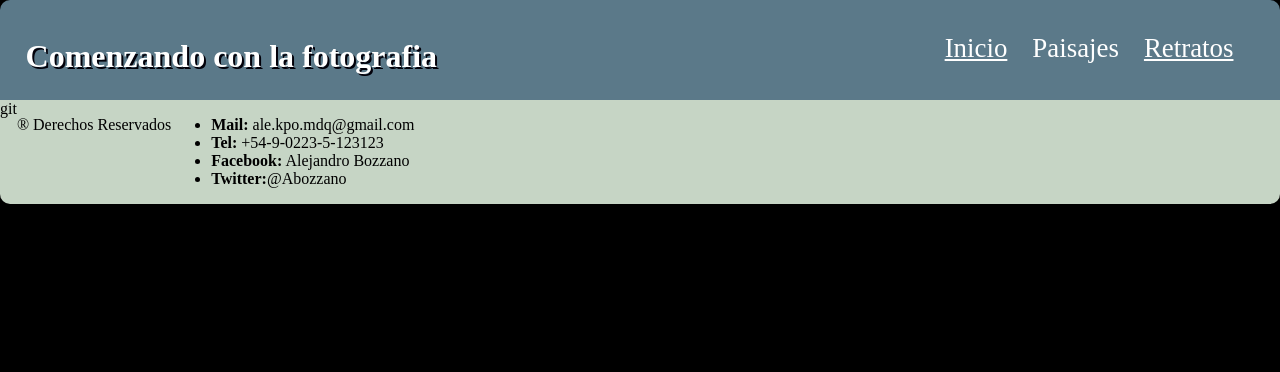
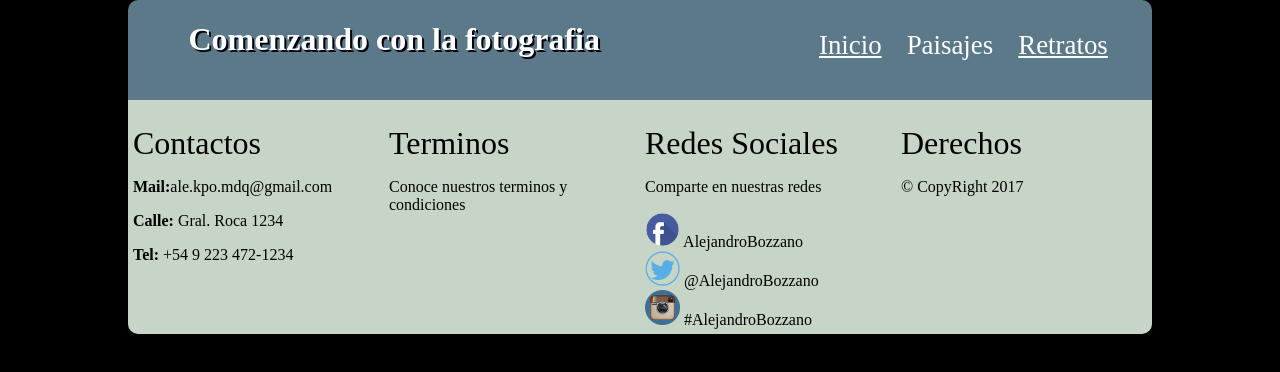
Before and after one commit to AGBozzano/CSSyDWR, a plain HTML site: page paisajes.html in a window 1280 px wide. Drawn offline with Linux system fonts and the light colour scheme.

Commit message:
Cargando Detalles

```diff
--- a/css/estilos.css
+++ b/css/estilos.css
@@ -37,8 +37,8 @@ header h1{
     font-size: 2em;
     float: left;
     width: 48%;
-    margin-top: auto;
-    padding-top: 3%;
+    top:50%;
+
 
 }
 header nav{
@@ -165,5 +165,5 @@ footer div img{
 	box-shadow: none;
 }
 footer div span{
-	padding-bottom: 10px;
+	top:50%;
 }
--- a/paisajes.html
+++ b/paisajes.html
@@ -3,11 +3,12 @@
   <head>
 	<title>Comenzando con la Fotografia</title>
 	<meta charset="utf-8">
-	<meta name="viewport" content="width=device-width, user-scalable=no">
+  <meta name="viewport" content="width=device-width, user-scalable=no, initial-scale=1.0, maximum-scale=1.0">
 
   <link rel="stylesheet" type="text/css" href="css/estilos.css">
   </head>
   <body>
+    <div id="contenido">
   	<!--Header-->
     	<header>
         <h1>Comenzando con la fotografia</h1>
@@ -23,14 +24,29 @@
 
 
        <!-- Footer - Informacion de Contacto -->
-  	 <footer>git
-  	 	<p>® Derechos Reservados</p>
-  	 	<ul>
-  	 		<li><strong>Mail:</strong> ale.kpo.mdq@gmail.com</li>
-  	 		<li><strong>Tel:</strong> +54-9-0223-5-123123</li>
-  	 		<li><strong>Facebook:</strong> Alejandro Bozzano</li>
-  	 		<li><strong>Twitter:</strong>@Abozzano</li>
-  	 	</ul>
+      <footer>
+          <div>
+            <h2>Contactos</h2>
+            <p><strong>Mail:</strong>ale.kpo.mdq@gmail.com</p>
+            <p><strong>Calle:</strong> Gral. Roca 1234</p>
+            <p><strong>Tel:</strong> +54 9 223 472-1234</p>
+          </div>
+          <div>
+            <h2>Terminos</h2>
+            <p>Conoce nuestros terminos y condiciones</p>
+          </div>
+          <div>
+            <h2>Redes Sociales</h2>
+            <p>Comparte en nuestras redes</p>
+            <img src="images/icon_f.png"><span> AlejandroBozzano</span></br>
+            <img src="images/icon_t.png"><span> @AlejandroBozzano</span></br>
+            <img src="images/icon_i.png"><span> #AlejandroBozzano</span></br>
+          </div>
+          <div>
+            <h2>Derechos</h2>
+            <p>© CopyRight 2017</p>
+          </div>
       </footer>
+    </div>
   </body>
 </html
```
Also changed, not shown: index.html (+5 -5 lines), retratos.html (+25 -12 lines). Lines whose indentation alone changed are shown as unchanged.
